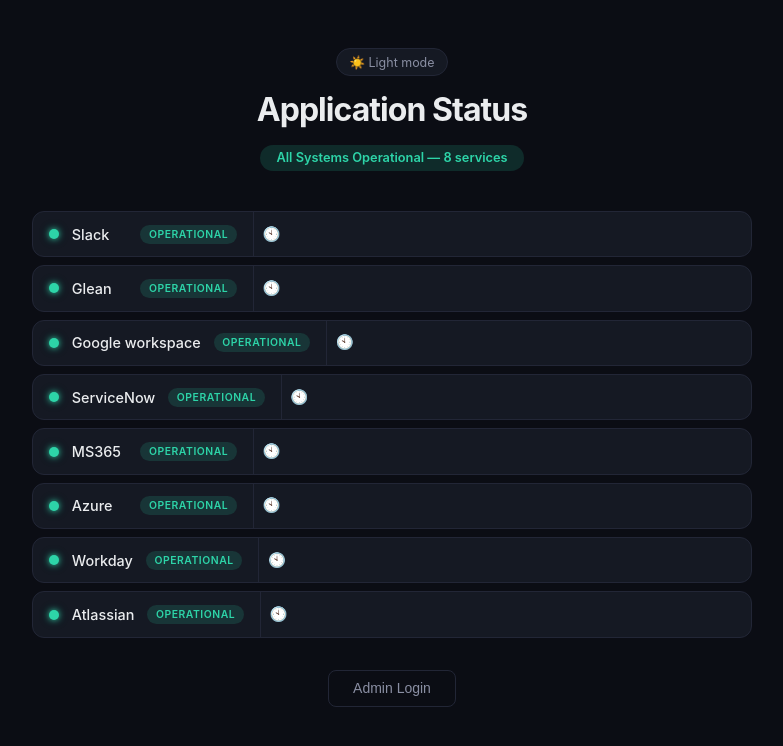
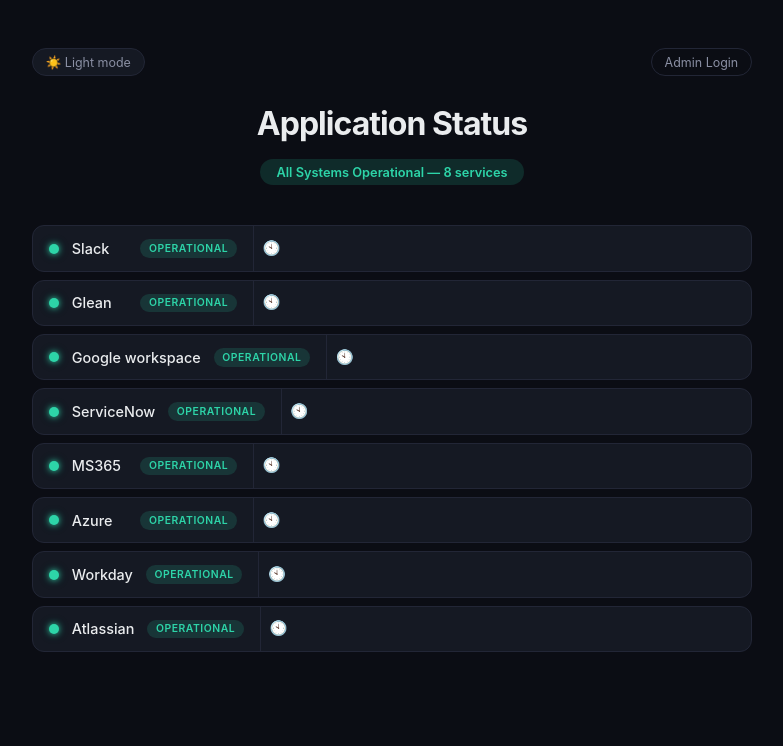
Before and after one commit to notsimar/status-my-page, a Flask app: page / in a window 1280 px wide. Shown: the top 746 px of the page, without its empty margins (248-1031 px from the left). Run offline with Flask 3, Linux system fonts and the light colour scheme; data comes from the database, SQL or seed files in the repository; parts of the project's set-up code (start-up, migrations or seed data) failed here and were passed over.

Commit message:
Move theme toggle to top-left and admin login to top-right

```diff
--- a/static/css/style.css
+++ b/static/css/style.css
@@ -43,12 +43,14 @@
 /* ── Header ───────────────────────────────────────────── */
 header { text-align: center; margin-bottom: 2.5rem; }
 
-/* User-selectable light/dark mode toggle (dark is default) */
-.theme-actions {
+/* ── Top bar: theme toggle (left) / admin login (right) ── */
+.top-bar {
     display: flex;
-    justify-content: center;
-    margin-bottom: 0.85rem;
+    justify-content: space-between;
+    align-items: center;
+    margin-bottom: 1.75rem;
 }
+
 .theme-btn {
     display: inline-flex;
     align-items: center;
@@ -307,17 +309,17 @@
 
 .btn-add:hover { opacity: 0.9; }
 
-/* ── Footer: login / admin bar ──────────────────── */
+/* ── Footer: admin bar ──────────────────── */
+/* Admin login button sits in the top bar (right side) */
 .login-btn {
-    display: block;
-    margin: 2rem auto 0;
-    padding: 0.6rem 1.5rem;
     background: transparent;
     border: 1px solid var(--border);
     color: var(--text-muted);
-    border-radius: 8px;
+    border-radius: 999px;
     cursor: pointer;
-    font-size: 0.875rem;
+    font-family: inherit;
+    font-size: 0.78rem;
+    padding: 0.35rem 0.8rem;
     transition: all 0.2s;
 }
 
--- a/templates/index.html
+++ b/templates/index.html
@@ -20,10 +20,11 @@
 </head>
 <body class="{% if session_admin %}admin{% endif %}">
     <div class="container">
+        <div class="top-bar">
+            <button id="themeToggle" class="theme-btn" type="button" aria-label="Switch to light mode">☀️ Light mode</button>
+            {% if not session_admin %}<button id="loginBtn" class="login-btn" type="button">Admin Login</button>{% endif %}
+        </div>
         <header>
-            <div class="theme-actions">
-                <button id="themeToggle" class="theme-btn" type="button" aria-label="Switch to light mode">☀️ Light mode</button>
-            </div>
             <h1>Application Status</h1>
             <div class="overall-badge" id="overallBadge"></div>
         </header>
@@ -102,8 +103,6 @@
             <code id="rssAdminUrl" class="rss-url">/feed.xml</code>
         </div>
     </div>
-    {% else %}
-    <button id="loginBtn" class="login-btn">Admin Login</button>
     {% endif %}
     </div>
 
```
